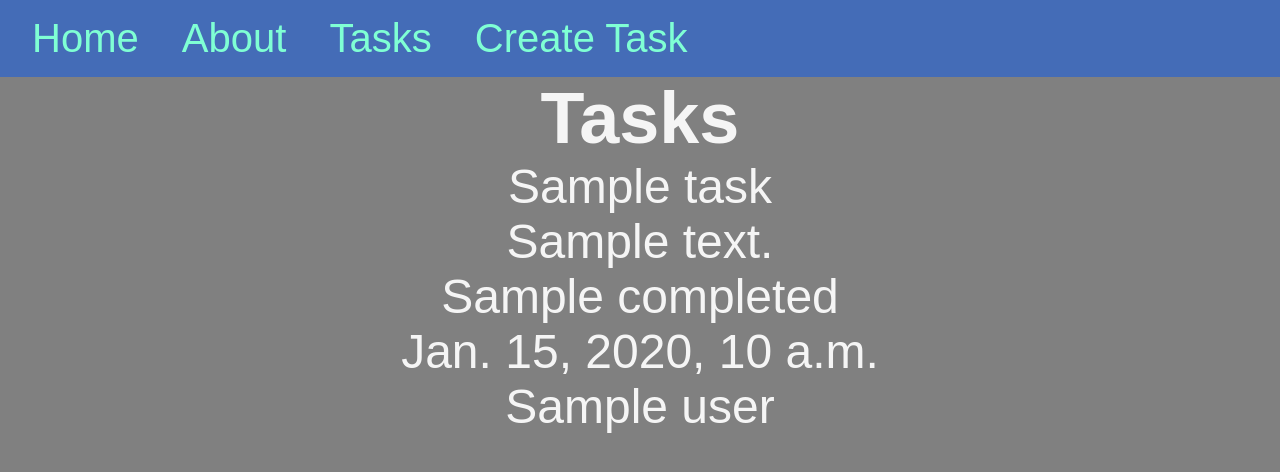
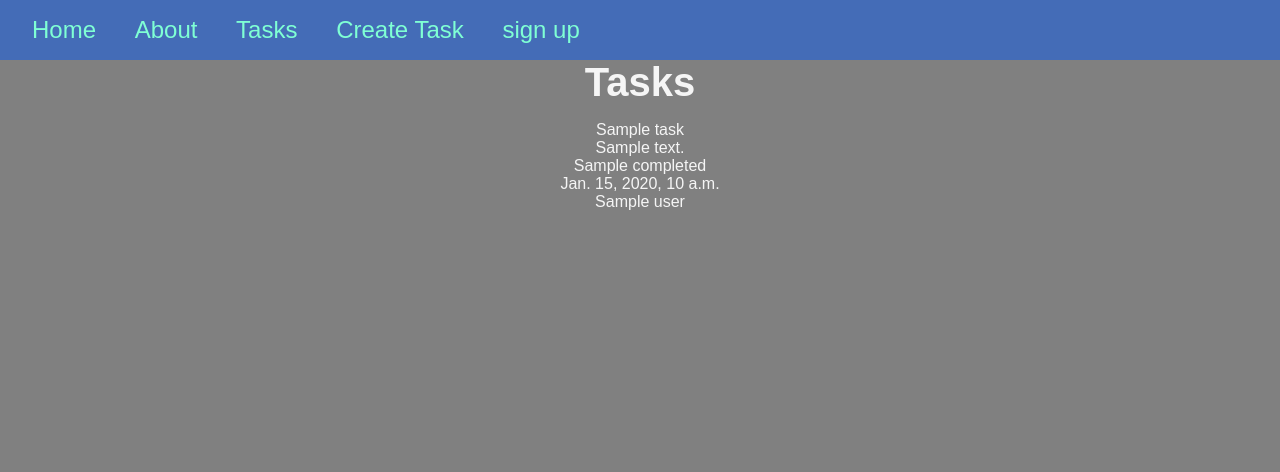
Before and after one commit to ibraheem-areeda/task-manager, a Django app: template tasks/templates/task_list.html in a window 1280 px wide. Shown: the top 472 px of the page. Run offline with Django 5.2, Linux system fonts and the light colour scheme; the template is opened without the code that fills it: most values are stand-ins (such as "Sample title", 1, 10 or a date in 2020).

Commit message:
- create form for user registration - for tasks urls (delete urls.py no need for that file) - add some basic styles for the form - add app name in urls and use it in the templates to be more clear

```diff
--- a/static/css/style.css
+++ b/static/css/style.css
@@ -18,7 +18,7 @@ nav {
     padding: 1rem;
     background-color: #446cb7;
     color: white;
-    font-size: 2.5rem;
+    font-size: 1.5rem;
 }
 
 /* main {
@@ -41,3 +41,68 @@ a {
 a:hover {
     background-color: tomato;
 }
+
+/**************************************/
+
+
+section {
+    display: flex;
+    flex-flow: column;
+    gap: 1rem;
+}
+
+h1,
+h2 {
+    font-size: 2.5rem;
+}
+
+p {
+    font-size: 1rem;
+}
+
+a {
+    text-decoration: none;
+    color: aquamarine;
+    padding: 1rem;
+}
+
+
+
+.form-with-validation {
+    font-size: 1rem;
+    padding: 1rem;
+    display: flex;
+    flex-flow: column;
+    gap: 1rem;
+}
+
+.form-with-validation div {
+    display: flex;
+    flex-flow: column;
+    gap: 0.5rem;
+}
+
+.form-with-validation input {
+    padding: 0.25rem;
+    max-width: 300px;
+}
+
+.form-submit {
+    padding: 0.5rem;
+    border-radius: 10px;
+    width: 125px;
+}
+
+.helptext {
+    font-size: 1rem;
+    margin-left: 1rem;
+}
+
+.helptext ul {
+    list-style-type: none;
+}
+
+.errorlist {
+    color: tomato;
+    margin-left: 2rem;
+}
--- a/tasks/urls.py
+++ /dev/null
@@ -1,5 +0,0 @@
-from django.urls import include, path
-
-urlpatterns = [
-    path('', include('tasks.urls')),
-]
--- a/tasks/urls/__init__.py
+++ b/tasks/urls/__init__.py
@@ -1,5 +1,5 @@
 from .web_urls import urlpatterns as web_patterns
 from .api_urls import urlpatterns as api_patterns
 
-
+app_name = 'tasks'
 urlpatterns = web_patterns + api_patterns
--- a/templates/layout.html
+++ b/templates/layout.html
@@ -15,8 +15,9 @@
     <nav>
         <a href="/">Home</a>
         <a href="/about">About</a>
-        <a href="{% url 'tasks list' %}">Tasks</a>
-        <a href="{% url 'tasks form' %}">Create Task</a>
+        <a href="{% url 'tasks:tasks list' %}">Tasks</a>
+        <a href="{% url 'tasks:tasks form' %}">Create Task</a>
+        <a href="{% url 'users:user register' %}">sign up</a>
     </nav>
     <main>
         {% block content %}
--- a/users/urls.py
+++ b/users/urls.py
@@ -1,6 +1,8 @@
 from django.urls import path
 from . import views
 
+
+app_name = 'users'
 urlpatterns = [
     path('register/',views.user_register, name="user register" ),
 ]
```
Also changed, not shown: users/templates/user_register.html (+7 -2 lines), users/views.py (+11 -3 lines).
